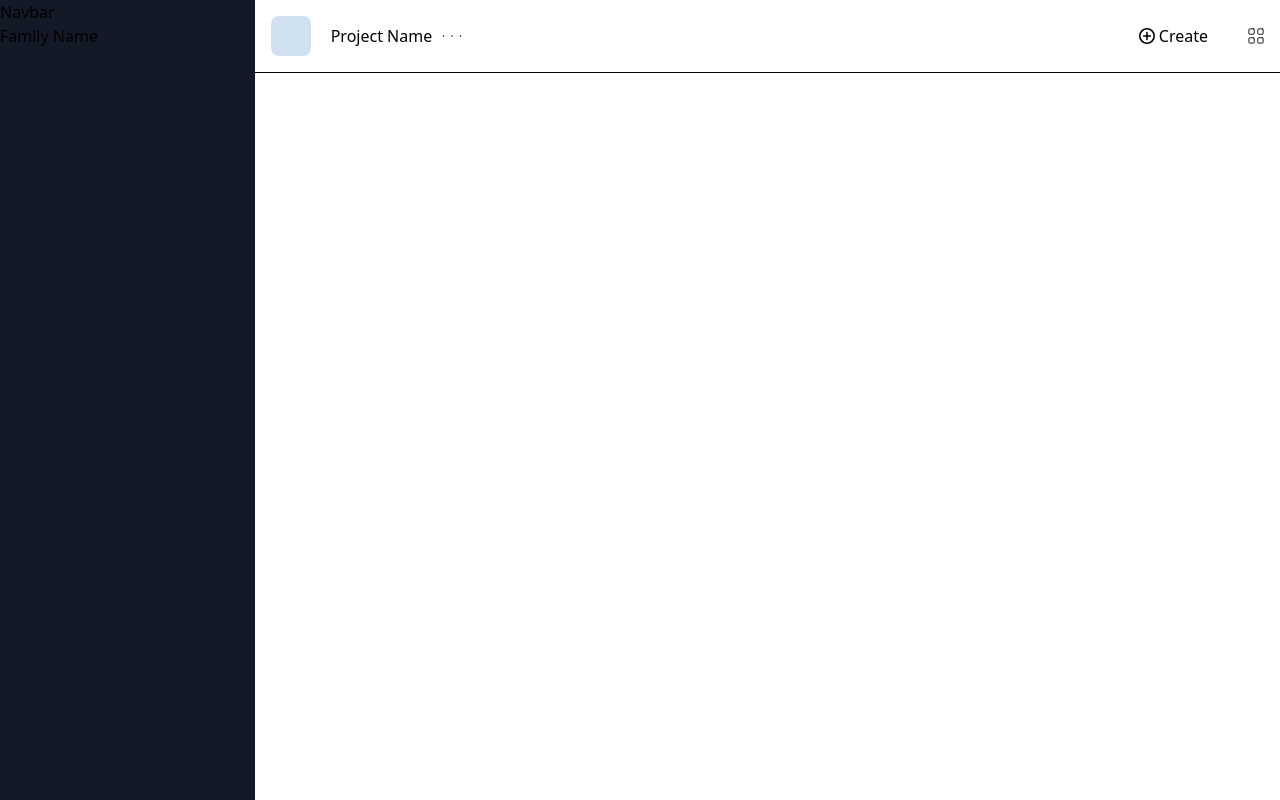
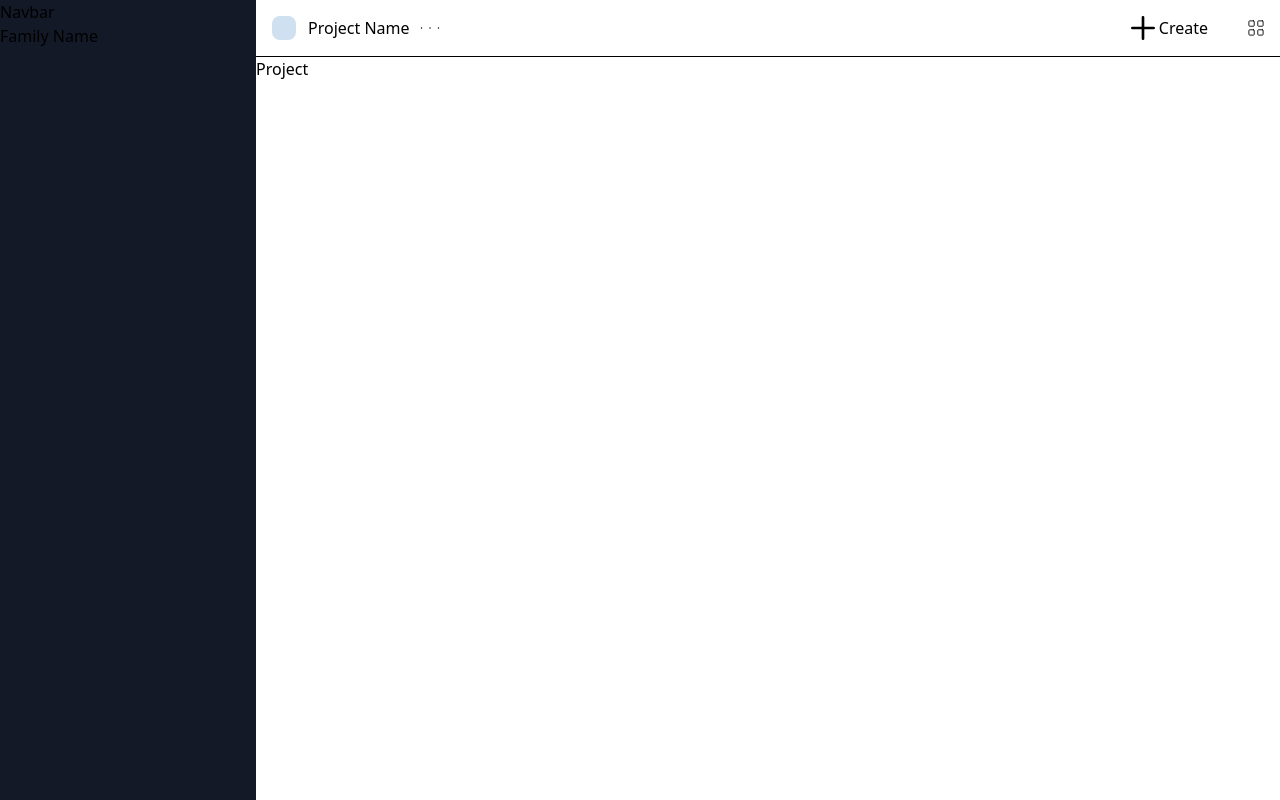
Before and after one commit to alexandruharuta/-project_management_orange, a React (Vite) app: page / in a window 1280 px wide. Built offline with nearby package versions, Linux system fonts and the light colour scheme.

Commit message:
Project Added

```diff
--- a/package.json
+++ b/package.json
@@ -11,7 +11,8 @@
   },
   "dependencies": {
     "react": "^18.2.0",
-    "react-dom": "^18.2.0"
+    "react-dom": "^18.2.0",
+    "react-tabs": "^6.0.2"
   },
   "devDependencies": {
     "@types/react": "^18.2.15",
--- a/src/App.tsx
+++ b/src/App.tsx
@@ -1,18 +1,15 @@
-import { useState } from 'react'
-import './App.css'
-import Button from './Components/Button'
-import Layout from './Components/Layout/Layout'
+import "./App.css";
+import Layout from "./Components/Layout/Layout";
+import Project from "./Pages/Project";
 
 function App() {
-  const [count, setCount] = useState(0)
-
   return (
     <>
       {/* <h1 className='text-3xl font-bold underline'>Hello 2</h1>
       <Button className='bg-sky-500/75 px-3 py-2 text-sky-50 rounded-lg'>Button</Button> */}
       <Layout></Layout>
     </>
-  )
+  );
 }
 
-export default App
+export default App;
--- a/src/Components/Layout/Layout.tsx
+++ b/src/Components/Layout/Layout.tsx
@@ -1,14 +1,17 @@
-import Navbar from "./Navbar"
-import Sidebar from "./Sidebar"
+import Navbar from "./Navbar";
+import Sidebar from "./Sidebar";
+import Project from "../../Pages/Project";
 
 export default function Layout() {
   return (
     <>
       <div className="flex items-start">
         <Sidebar></Sidebar>
+        <div className="w-full">
           <Navbar></Navbar>
-
+          <Project></Project>
+        </div>
       </div>
     </>
-    )
+  );
 }
--- a/src/Components/Layout/Navbar.tsx
+++ b/src/Components/Layout/Navbar.tsx
@@ -2,8 +2,8 @@ export default function Navbar() {
   return (
     <div className="flex justify-between border-b w-full p-4">
       <div className="bg-sky-100 flex items-center">
-        <div className="w-10 h-10 bg-blue rounded-lg"></div>
-        <p className="ml-5">Project Name</p>
+        <div className="w-6 h-6 bg-blue rounded-lg"></div>
+        <p className="ml-3">Project Name</p>
 
         <svg
           className="w-6 h-6 text-gray-800 dark:text-white ml-2"
@@ -23,18 +23,18 @@ export default function Navbar() {
 
       <div className="flex items-center ">
         <svg
-          className="w-4 h-4 text-gray-800 dark:text-white"
+          className="w-6 h-6 text-gray-800 dark:text-white"
           aria-hidden="true"
           xmlns="http://www.w3.org/2000/svg"
           fill="none"
-          viewBox="0 0 20 20"
+          viewBox="0 0 18 18"
         >
           <path
             stroke="currentColor"
             stroke-linecap="round"
             stroke-linejoin="round"
             stroke-width="2"
-            d="M10 5.757v8.486M5.757 10h8.486M19 10a9 9 0 1 1-18 0 9 9 0 0 1 18 0Z"
+            d="M9 1v16M1 9h16"
           />
         </svg>
         <button className="ml-1">Create</button>
--- /dev/null
+++ b/src/Pages/Project.tsx
@@ -0,0 +1,3 @@
+export default function Project() {
+  return <h1>Project</h1>;
+}
```
Also changed, not shown: src/Components/Tables.tsx (added), 1 other file (tests, documents, lock files or other folders). Lines whose indentation alone changed are shown as unchanged.
